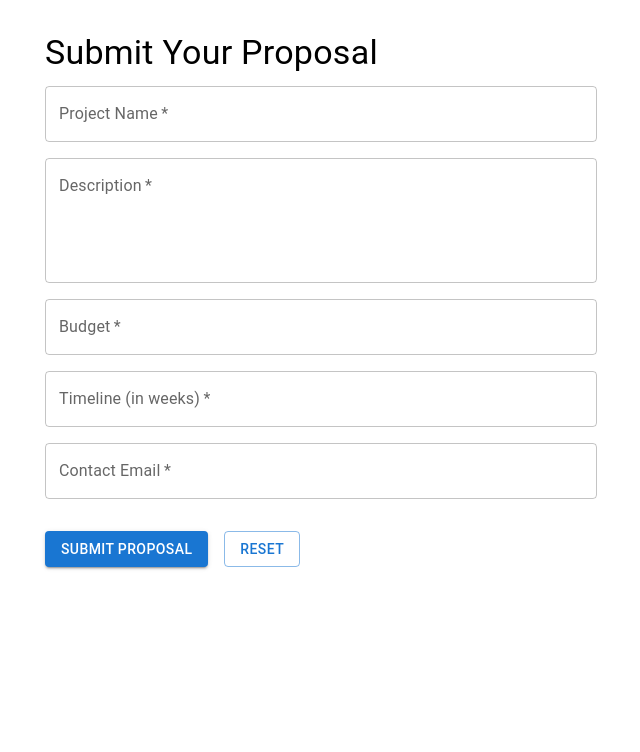
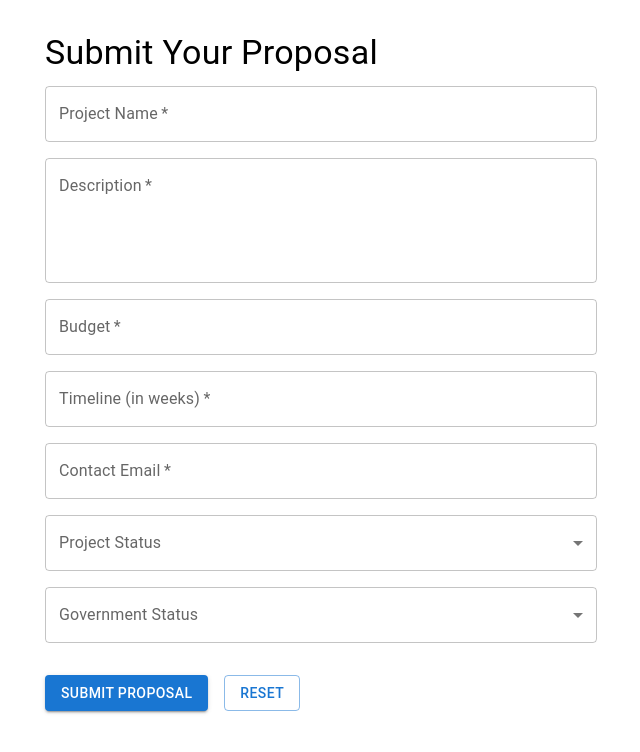
Before and after one commit to IzzybellaDu/GroundUp, a React (Create React App) app in the folder client/: page /proposal in a window 1280 px wide. Shown: the top 752 px of the page, without its empty margins (319-959 px from the left). Built offline with nearby package versions, Linux system fonts and the light colour scheme.

Commit message:
Added both status and government status into project schema and project creation

```diff
--- a/client/src/pages/proposal.tsx
+++ b/client/src/pages/proposal.tsx
@@ -1,4 +1,4 @@
-import { Button, TextField, Container, Typography, Box } from '@mui/material';
+import { Button, TextField, Container, Typography, Box, FormControl, InputLabel, Select, MenuItem } from '@mui/material';
 import React, { useState } from 'react';
 
 const ProposalForm = () => {
@@ -7,7 +7,9 @@ const ProposalForm = () => {
         description: '',
         budget: '',
         timeline: '',
-        contactEmail: ''
+        contactEmail: '',
+        government: '',
+        status: ''
     });
 
     const handleChange = (e) => {
@@ -28,6 +30,7 @@ const ProposalForm = () => {
         formDataObj.append('budget', formData.budget);
         formDataObj.append('timeline', formData.timeline);
         formDataObj.append('contactEmail', formData.contactEmail);
+        formDataObj.append('government', formData.government);
 
         try {
             const response = await fetch('/api/proposals', {
@@ -41,7 +44,9 @@ const ProposalForm = () => {
                     description: '',
                     budget: '',
                     timeline: '',
-                    contactEmail: ''
+                    contactEmail: '',
+                    government: '',
+                    status: ''
                 });
                 window.location.href = '/'; // Redirect to index, matching Flask's redirect
             } else {
@@ -71,7 +76,9 @@ const ProposalForm = () => {
             description: '',
             budget: '',
             timeline: '',
-            contactEmail: ''
+            contactEmail: '',
+            government: '',
+            status: ''
         });
     };
 
@@ -138,6 +145,41 @@ const ProposalForm = () => {
                             variant="outlined"
                         />
 
+                        <FormControl fullWidth>
+                        <InputLabel id="status-select-label">Project Status</InputLabel>
+                        <Select
+                            labelId="status-select-label"
+                            id="status-select"
+                            name="status"
+                            value={formData.status}
+                            label="Project Status"
+                            onChange={handleChange}
+                            required
+                        >
+                            <MenuItem value="active">Active</MenuItem>
+                            <MenuItem value="completed">Completed</MenuItem>
+                            <MenuItem value="pending">Pending</MenuItem>
+                            <MenuItem value="on-hold">On Hold</MenuItem>
+
+                        </Select>
+                        </FormControl>
+
+                        <FormControl fullWidth>
+                        <InputLabel id="government-select-label">Government Status</InputLabel>
+                        <Select
+                            labelId="government-select-label"
+                            id="government-select"
+                            name="government"
+                            value={formData.government}
+                            label="Government Status"
+                            onChange={handleChange}
+                            required
+                        >
+                            <MenuItem value="government">Government project</MenuItem>
+                            <MenuItem value="community">Community suggestion</MenuItem>
+                        </Select>
+                        </FormControl>
+
                         <Box sx={{ display: 'flex', gap: 2, mt: 2 }}>
                             <Button variant="contained" type="submit">
                                 Submit Proposal
```
Also changed, not shown: 2 other files (tests, documents, lock files or other folders).
